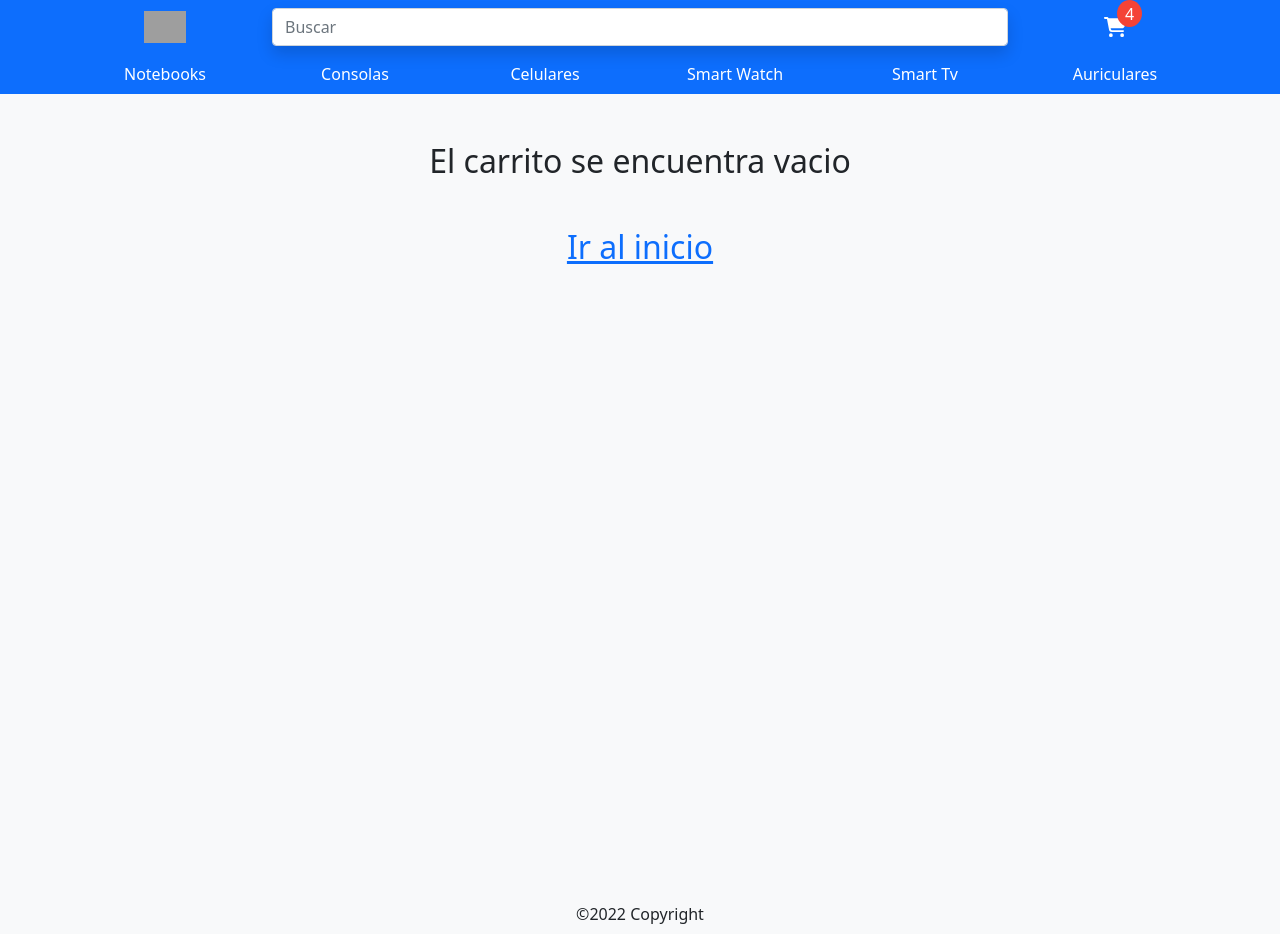
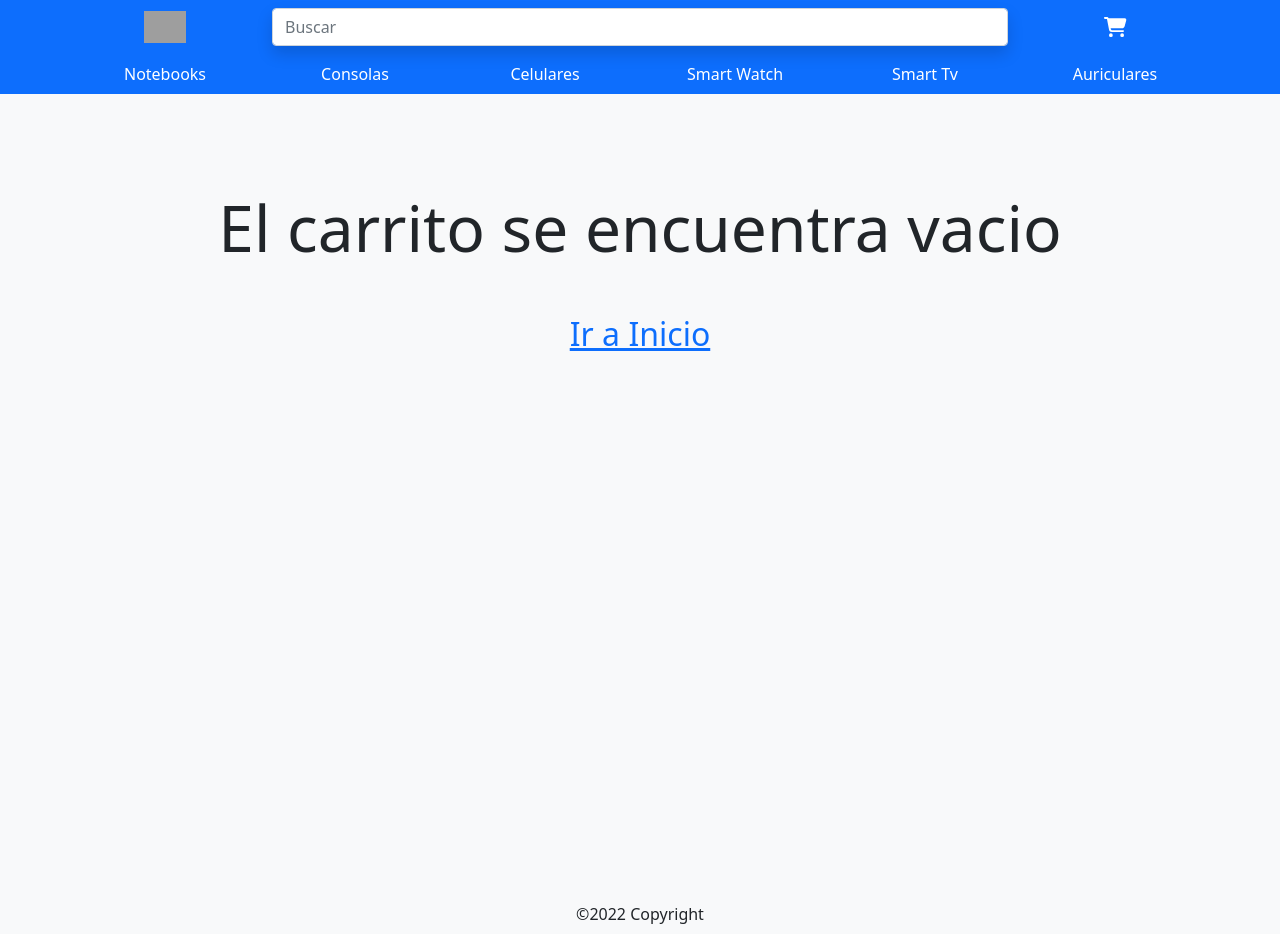
Before and after one commit to lautarodesouches/other-ecommerce-desouches, a React (Create React App) app: page /cart in a window 1280 px wide. Built offline with nearby package versions, Linux system fonts and the light colour scheme; grey boxes are pictures that could not be loaded.

Commit message:
desafio_9

```diff
--- a/src/components/CartWidget.jsx
+++ b/src/components/CartWidget.jsx
@@ -1,12 +1,25 @@
 // Font Awesome
 import { FontAwesomeIcon } from "@fortawesome/react-fontawesome";
 import { faCartShopping } from "@fortawesome/free-solid-svg-icons";
+// React
+import { useContext } from "react";
+// Context
+import { CartContext } from "../context/CartContextProdived";
 
 const CartWidget = () => {
+
+    const cartContext = useContext(CartContext);
+
     return (
         <>
             <FontAwesomeIcon icon={faCartShopping} size="lg" />
-            <span id="itemsInCart" className="ps-2">4</span>
+            {
+                cartContext.cartList.length > 0 && (
+                    <span id="itemsInCart" className="ps-2">
+                        {cartContext.cartList.reduce( (acc, el) => acc + el.qty, 0 )}
+                    </span>
+                )
+            }
         </>
     );
 }
--- a/src/components/Loading.jsx
+++ b/src/components/Loading.jsx
@@ -5,7 +5,7 @@ const Loading = () => {
     return(
         <section className="mt-5 text-center">
             <h2>Cargando...</h2>
-            <img src={rainbowCat} alt="Rainbow Cat"  className="w-50 rounded"/>
+            <img src={rainbowCat} alt="Rainbow Cat"  className="w-50-md-25 rounded"/>
         </section>
     );
 }
--- a/src/components/NotFound.jsx
+++ b/src/components/NotFound.jsx
@@ -4,7 +4,6 @@ import { Link } from "react-router-dom";
 const NotFound = ({message}) => {
     return(
         <>
-            <h2 className="diplay-4">404</h2>
             <h2 className="display-3 mt-5">{message}</h2>
             <Link to="/">
                 <h2 className="mt-5">Ir a Inicio</h2>
--- a/src/pages/Cart.jsx
+++ b/src/pages/Cart.jsx
@@ -8,6 +8,7 @@ import { formatNumber } from "../utils/functions";
 import { useContext } from "react";
 // Context
 import { CartContext } from "../context/CartContextProdived";
+import NotFound from "../components/NotFound";
 
 const Cart = () => {
 
@@ -16,13 +17,9 @@ const Cart = () => {
     return(
         <>
             {
-
                 cartContext.cartList.length < 1
                 ?
-                <section>
-                    <h2>El carrito se encuentra vacio</h2>
-                    <h2 className="mt-5"><Link to="/">Ir al inicio</Link></h2>
-                </section>
+                <NotFound message="El carrito se encuentra vacio" />
                 :
                 <>
                     <section className="row pb-5">
@@ -51,7 +48,7 @@ const Cart = () => {
                                 <h5>{formatNumber(cartContext.cartList.reduce( (acc, el) => acc + (el.item.price * el.qty), 0 ))}</h5>
                             </div>
                         </div>
-                        <button className="btn btn-primary btn-lg w-50">Terminar mi compra</button>
+                        <button className="btn btn-primary btn-lg w-50-md-25">Checkout</button>
                     </section>
                 </>
             }
--- a/src/styles/App.css
+++ b/src/styles/App.css
@@ -64,6 +64,9 @@
 .mh-100vh{
   min-height: 100vh;
 }
+.w-50-md-25{
+  width: 50%;
+}
 /* -- Colors -- */
 .rojo{
   background-color: #dc3545;
@@ -94,4 +97,7 @@
   .logo{
     width: 25%;
   }
+  .w-50-md-25{
+    width: 25%;
+  }
 }
```
